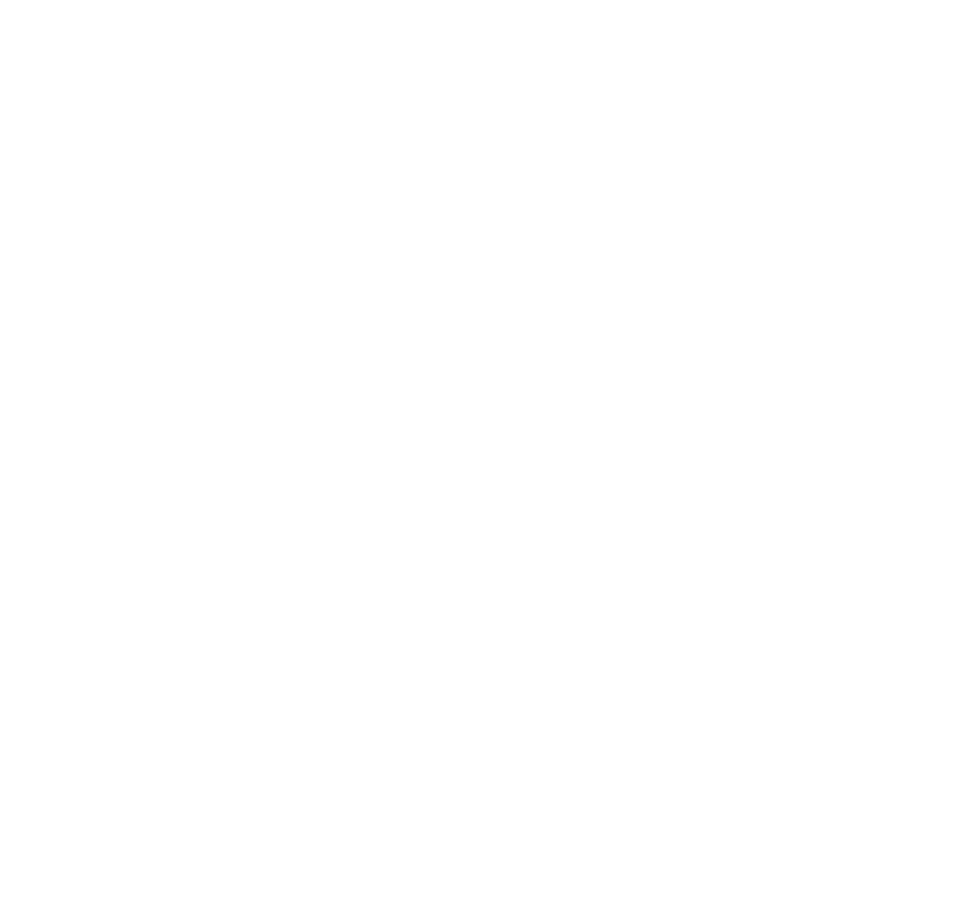
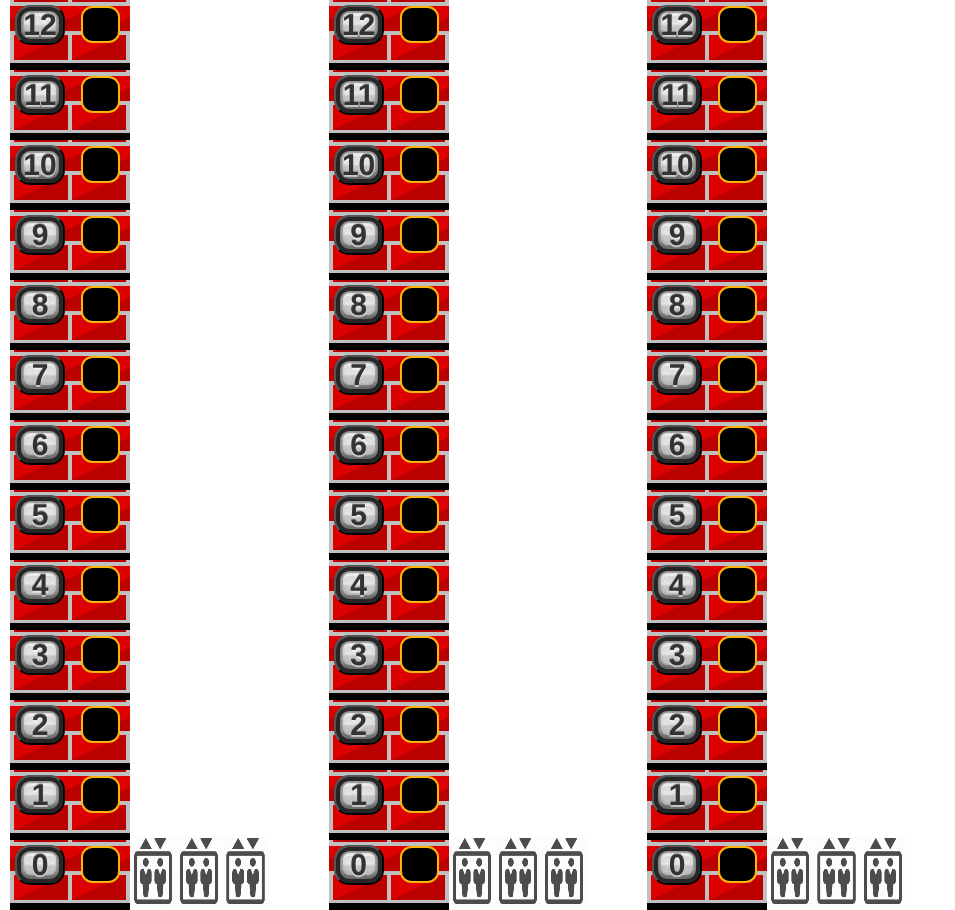
Before and after one commit to meshulamzusha/Elevator-Simulator, a React (Create React App) app in the folder elevator-app/: page / in a window 1280 px wide. Shown: the whole page, without its empty margins (0-955 px from the left). Before the commit the page ends 800 px from the top, so only its background shows below. Built offline with nearby package versions, Linux system fonts and the light colour scheme.

Commit message:
buildung

```diff
--- a/elevator-app/src/App.js
+++ b/elevator-app/src/App.js
@@ -1,8 +1,12 @@
+import Building from "./Building/Building.tsx";
 
 
 function App() {
   return (
-    <div>
+    <div style={{display: 'flex', minHeight: '99vh'}}>
+      <Building/>
+      <Building/>
+      <Building/>
     </div>
   );
 }
```
